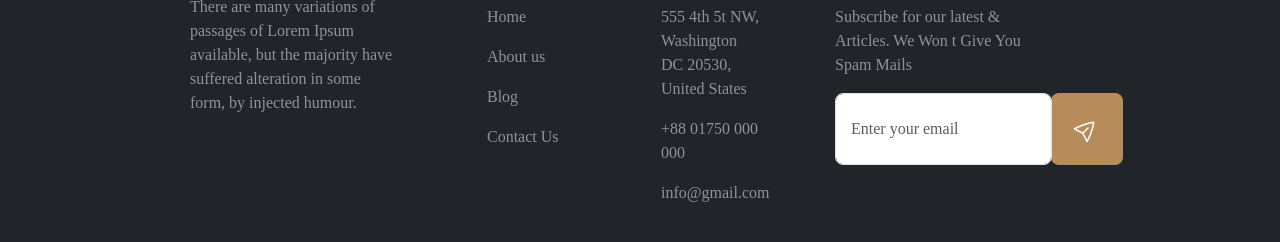
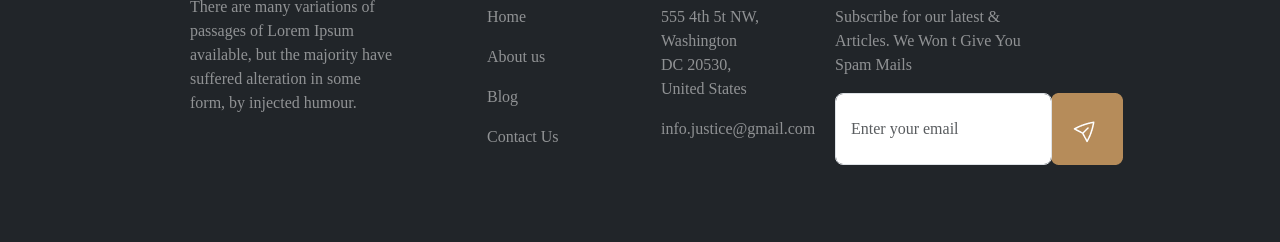
Before and after one commit to CodewithShahriar/legal-solution, a plain HTML site: page index.html in a window 1280 px wide. Shown: the part 4858-5100 px from the top of the page. Drawn offline with nearby package versions, Linux system fonts and the light colour scheme.

Commit message:
footer mail

```diff
--- a/index.html
+++ b/index.html
@@ -376,9 +376,9 @@
                 <h5 class="fw-bold pb-4 mt-3">Contact Now</h5>
                   <p class="text-white-50">555 4th 5t NW, Washington <br>
                     DC 20530, United States</p>
-                  <p class="text-white-50">+88 01750 000 000 </p>
+
                   <p class="text-white-50">
-                    info@gmail.com
+                    info.justice@gmail.com
                    </p>
 
 
```
